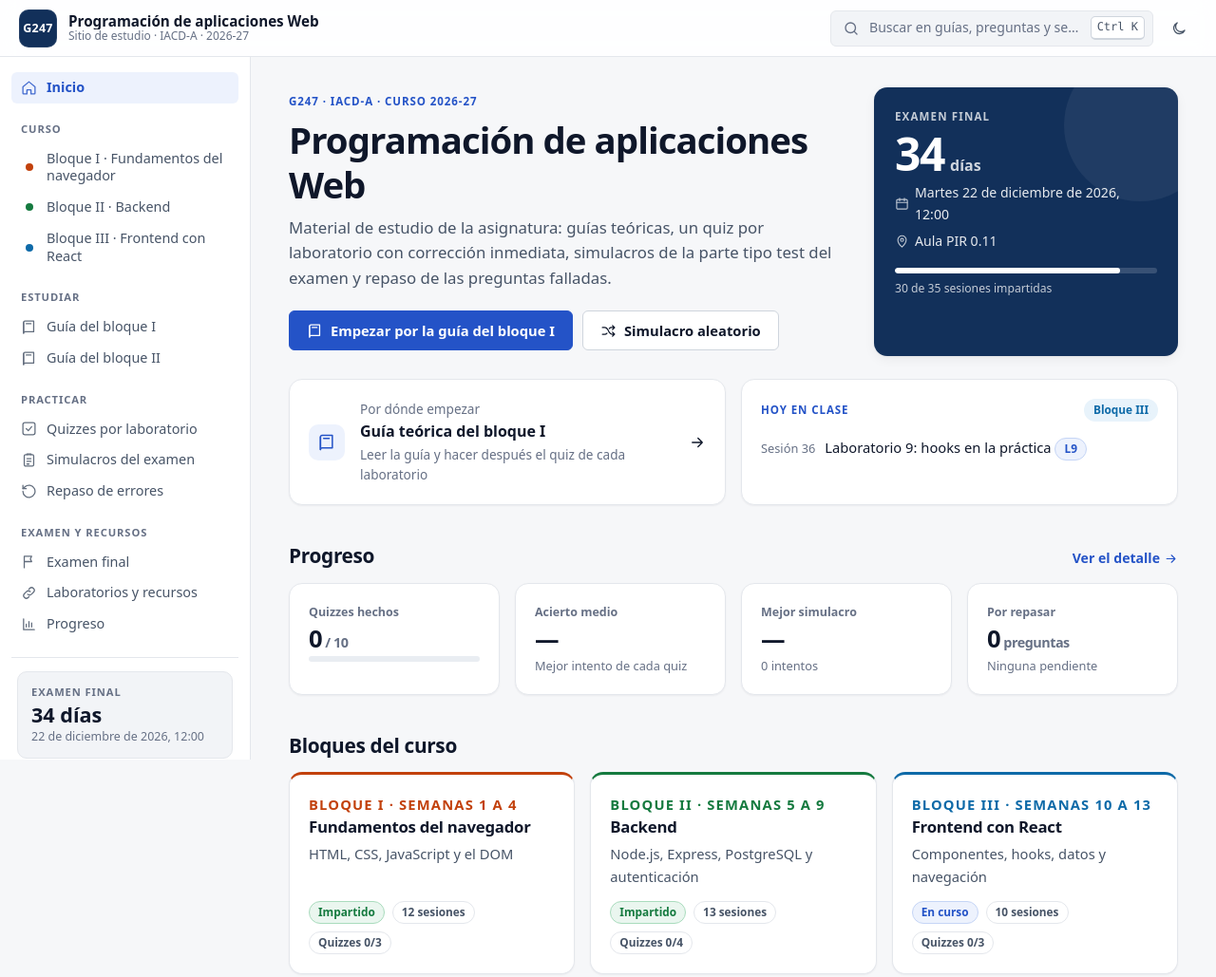
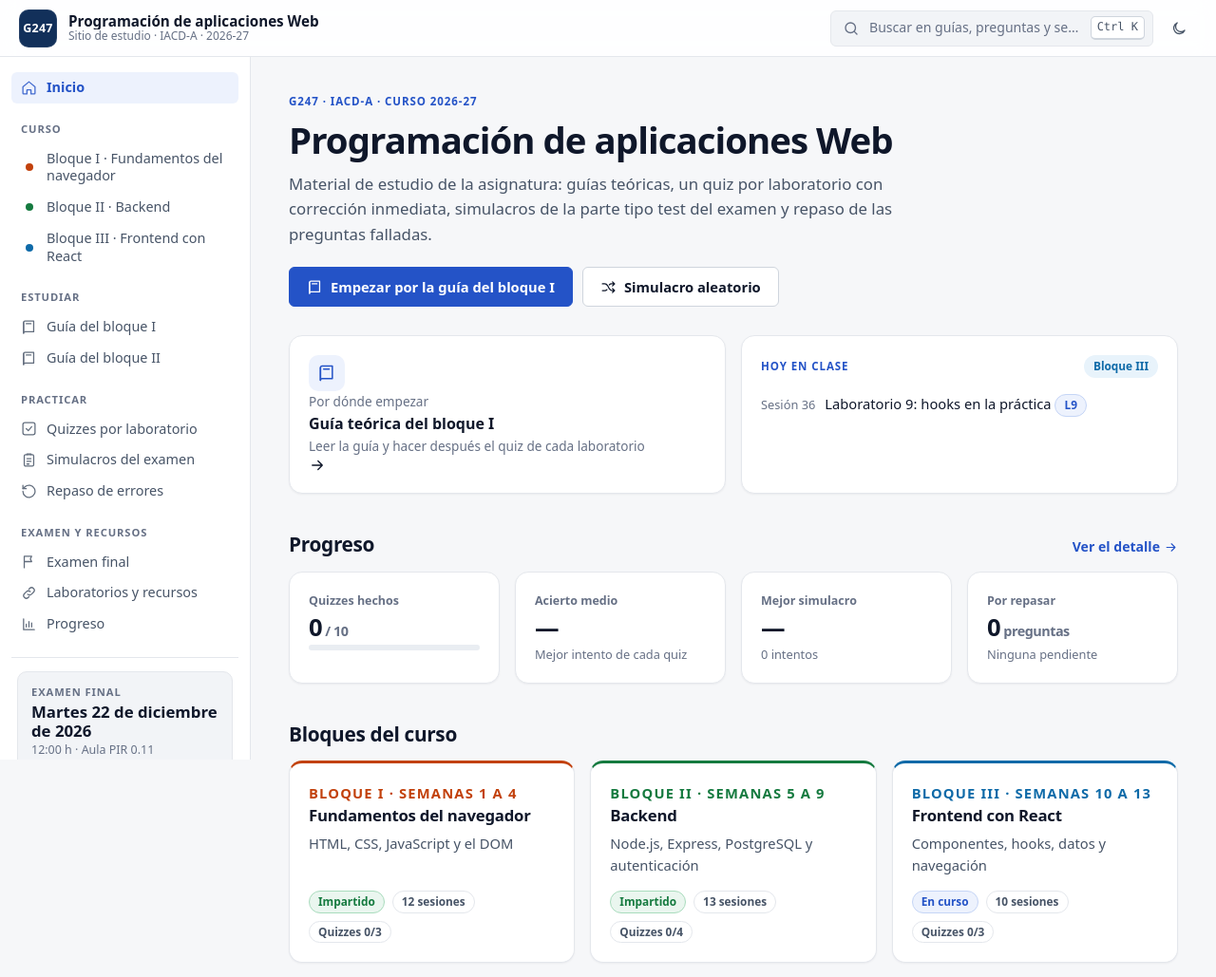
Before and after one commit to vctorChamizo/cunef-web-programming-study, a plain HTML site: page site/index.html in a window 1280 px wide. Shown: the top 1029 px of the page at 95% size. Drawn offline with Linux system fonts and the light colour scheme.

Commit message:
Remove the exam countdown; list guide blocks from the data
The home hero, the sidebar footer and the exam page no longer count down the
days to the exam; the sidebar keeps the date, time and room. The home card for
the theory guides now names the blocks that have a guide in data/guides.js.

Co-Authored-By: Claude Opus 5.5 <noreply@anthropic.com>

```diff
--- a/site/assets/app.js
+++ b/site/assets/app.js
@@ -141,11 +141,10 @@
         ${navLink('#/recursos', 'Laboratorios y recursos', 'recursos', active, '', icon('link'))}
         ${navLink('#/progreso', 'Progreso', 'progreso', active, '', icon('chart'))}
       </div>`;
-    const days = Math.round((new Date(EXAM_DATE).setHours(0, 0, 0, 0) - TODAY) / dayMs);
     $('#side-foot').innerHTML = `<a class="side-exam" href="#/examen">
         <div class="k">Examen final</div>
-        <div class="v">${days > 1 ? `${days} días` : days === 1 ? 'Mañana' : days === 0 ? 'Hoy' : 'Realizado'}</div>
-        <div class="d">${esc(C.exam.label.replace(/^\w+ /, ''))}</div></a>`;
+        <div class="v">${esc(C.exam.label.split(',')[0])}</div>
+        <div class="d">${esc((C.exam.label.split(',')[1] || '').trim())} h · ${esc(C.exam.room)}</div></a>`;
   }
 
   const toastEl = $('#toast');
@@ -268,11 +267,11 @@
     }).join('')}</div>`;
   }
 
+  // "el bloque I", "los bloques I y II", "los bloques I, II y III": follows whatever guides data/guides.js contains.
+  const listRomans = (bs) => { const r = bs.map((b) => b.roman); return r.length < 2 ? `el bloque ${r[0] || ''}` : `los bloques ${r.slice(0, -1).join(', ')} y ${r[r.length - 1]}`; };
+
   // ---------- Home ----------
   function home() {
-    const examDay = new Date(EXAM_DATE); examDay.setHours(0, 0, 0, 0);
-    const days = Math.round((examDay - TODAY) / dayMs);
-    const done = SESSIONS.filter((s) => s.day < TODAY).length;
     const upcoming = SESSIONS.filter((s) => s.day >= TODAY);
     const nextDay = upcoming[0]?.day;
     const nextSessions = nextDay ? upcoming.filter((s) => +s.day === +nextDay) : [];
@@ -306,14 +305,6 @@
             <a class="btn secondary" href="#/simulacro/aleatorio">${icon('shuffle')}Simulacro aleatorio</a>
           </div>
         </div>
-        <a class="countdown-card" href="#/examen">
-          <span class="k">Examen final</span>
-          <span class="big">${days > 0 ? days : days === 0 ? 'Hoy' : '—'}${days > 0 ? `<small>${days === 1 ? 'día' : 'días'}</small>` : ''}</span>
-          <span class="d">${icon('calendar')}${esc(C.exam.label)}</span>
-          <span class="d">${icon('pin')}${esc(C.exam.room)}</span>
-          ${bar(pct(done, SESSIONS.length))}
-          <span class="cap">${done} de ${SESSIONS.length} sesiones impartidas</span>
-        </a>
       </section>
 
       <div class="grid-2" style="margin-top:24px">${cont}${today}</div>
@@ -337,7 +328,7 @@
 
       ${sectionHead('Preparar el examen')}
       <div class="grid-4">
-        <a class="card" href="#/guia/I">${icon('arrow-right', 'go')}<div class="card-top"><span class="icon-tile">${icon('book')}</span></div><h3>Guías teóricas</h3><p>Explicaciones completas de los bloques I y II, con ejemplos de clase y errores habituales.</p></a>
+        <a class="card" href="#/guia/I">${icon('arrow-right', 'go')}<div class="card-top"><span class="icon-tile">${icon('book')}</span></div><h3>Guías teóricas</h3><p>Explicaciones completas de ${listRomans(BLOCKS.filter((b) => b.guide && G[b.guide]))}, con ejemplos de clase y errores habituales.</p></a>
         <a class="card" href="#/quizzes">${icon('arrow-right', 'go')}<div class="card-top"><span class="icon-tile">${icon('check-square')}</span></div><h3>Quizzes</h3><p>${quizKeys.length} quizzes, uno por laboratorio, con la explicación de cada respuesta.</p></a>
         <a class="card" href="#/simulacros">${icon('arrow-right', 'go')}<div class="card-top"><span class="icon-tile">${icon('clipboard')}</span></div><h3>Simulacros</h3><p>La parte tipo test del examen: 8 preguntas de 0,5 puntos, sin penalización.</p></a>
         <a class="card" href="#/repaso">${icon('arrow-right', 'go')}<div class="card-top"><span class="icon-tile">${icon('rotate')}</span>${wrong ? `<span class="badge">${wrong}</span>` : ''}</div><h3>Repaso de errores</h3><p>Las preguntas falladas se guardan aquí hasta que se responden bien.</p></a>
@@ -896,11 +887,8 @@
   // ---------- Exam info ----------
   function examPage() {
     const e = C.exam;
-    const examDay = new Date(EXAM_DATE); examDay.setHours(0, 0, 0, 0);
-    const days = Math.round((examDay - TODAY) / dayMs);
     render(`
-      ${pageHead({ path: [['Examen final', '']], eyebrow: 'Evaluación', title: 'Examen final', lead: `${esc(e.label)} · ${esc(e.room)}`,
-        meta: days > 0 ? `<span class="chip accent">${icon('clock')}Faltan ${plural(days, 'día', 'días')}</span>` : '' })}
+      ${pageHead({ path: [['Examen final', '']], eyebrow: 'Evaluación', title: 'Examen final', lead: `${esc(e.label)} · ${esc(e.room)}`})}
       <div class="grid-4">
         <div class="card stat"><span class="k">Fecha</span><span class="v" style="font-size:1.15rem">${esc(e.label.split(',')[0])}</span><span class="d">${esc((e.label.split(',')[1] || '').trim())} h</span></div>
         <div class="card stat"><span class="k">Aula</span><span class="v" style="font-size:1.15rem">${esc(e.room)}</span></div>
--- a/site/assets/styles.css
+++ b/site/assets/styles.css
@@ -196,7 +196,7 @@ mark { background: color-mix(in srgb, var(--warn) 28%, transparent); color: inhe
 .side-exam { display: block; text-decoration: none; color: inherit; background: var(--surface-2); border: 1px solid var(--line); border-radius: var(--radius); padding: 12px 14px; }
 .side-exam:hover { border-color: var(--accent-line); color: inherit; }
 .side-exam .k { font-size: 0.7rem; font-weight: 700; text-transform: uppercase; letter-spacing: 0.08em; color: var(--text-3); }
-.side-exam .v { font-size: 1.35rem; font-weight: 700; color: var(--text); line-height: 1.2; margin-top: 2px; }
+.side-exam .v { font-size: 1.05rem; font-weight: 700; color: var(--text); line-height: 1.2; margin-top: 2px; }
 .side-exam .d { font-size: 0.78rem; color: var(--text-3); }
 .backdrop { position: fixed; inset: 0; background: rgba(10, 15, 25, .45); z-index: 24; }
 .content { flex: 1; min-width: 0; display: flex; flex-direction: column; min-height: calc(100vh - var(--topbar-h)); }
@@ -311,25 +311,14 @@ td.num, th.num { text-align: right; font-variant-numeric: tabular-nums; white-sp
 
 /* ---------- Home ---------- */
 .hero {
-  display: grid; grid-template-columns: minmax(0, 1fr) 320px; gap: 24px; align-items: stretch;
+  display: grid; grid-template-columns: minmax(0, 1fr); gap: 24px; align-items: stretch;
   margin-bottom: 8px;
 }
 .hero-main { padding: 6px 0; }
 .hero h1 { font-size: clamp(1.8rem, 3vw, 2.4rem); letter-spacing: -0.025em; }
-.countdown-card {
   background: var(--brand); color: #fff; border-radius: var(--radius-lg); padding: 22px; display: flex; flex-direction: column; gap: 6px;
   box-shadow: var(--shadow); position: relative; overflow: hidden; text-decoration: none;
 }
-.countdown-card:hover { color: #fff; }
-.countdown-card::after { content: ""; position: absolute; right: -40px; top: -40px; width: 160px; height: 160px; border-radius: 50%; background: rgba(255, 255, 255, .06); }
-.countdown-card .k { font-size: 0.72rem; text-transform: uppercase; letter-spacing: 0.1em; font-weight: 700; opacity: .75; }
-.countdown-card .big { font-size: 3rem; font-weight: 750; line-height: 1; letter-spacing: -0.03em; font-variant-numeric: tabular-nums; }
-.countdown-card .big small { font-size: 1rem; font-weight: 600; opacity: .8; margin-left: 6px; letter-spacing: 0; }
-.countdown-card .d { font-size: 0.88rem; opacity: .9; display: flex; align-items: center; gap: 6px; }
-.countdown-card .d .i { width: 15px; height: 15px; opacity: .8; }
-.countdown-card .bar { background: rgba(255, 255, 255, .16); margin-top: 10px; }
-.countdown-card .bar > span { background: #fff; }
-.countdown-card .cap { font-size: 0.76rem; opacity: .75; }
 .card.continue-card { display: flex; flex-direction: row; align-items: center; gap: 16px; }
 .continue-card .txt { flex: 1; min-width: 0; }
 .continue-card .t { font-weight: 650; overflow: hidden; text-overflow: ellipsis; white-space: nowrap; }
@@ -647,8 +636,7 @@ code span.al, code span.er { color: var(--bad); font-weight: 600; }
   .search-help { display: none; }
   .prose { font-size: 1rem; line-height: 1.7; }
   .prose h2 { font-size: 1.3rem; }
-  .countdown-card .big { font-size: 2.6rem; }
-  .section-head { margin-top: 32px; }
+    .section-head { margin-top: 32px; }
   thead th, th, td { padding: 10px 12px; }
 }
 
```
